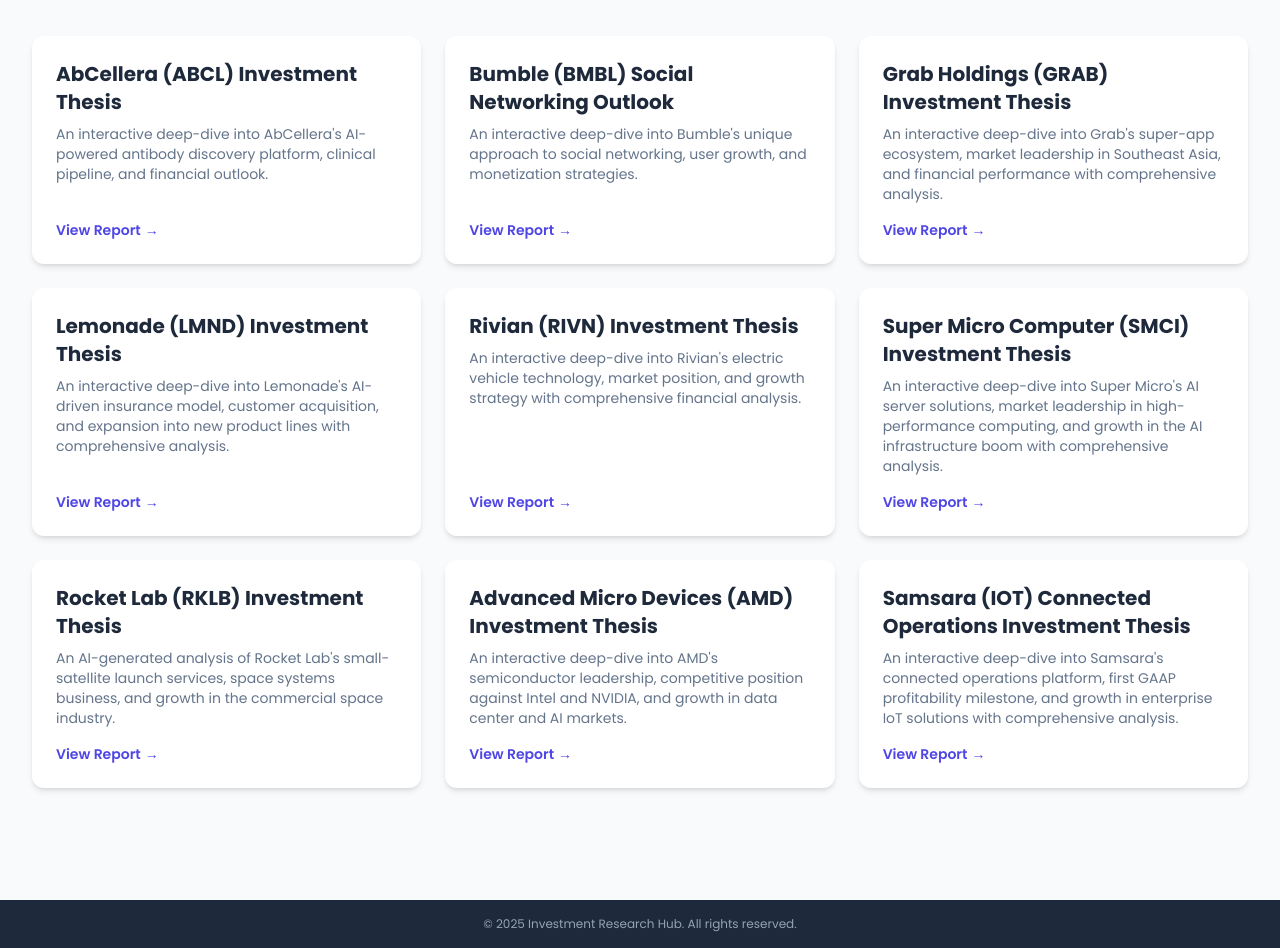
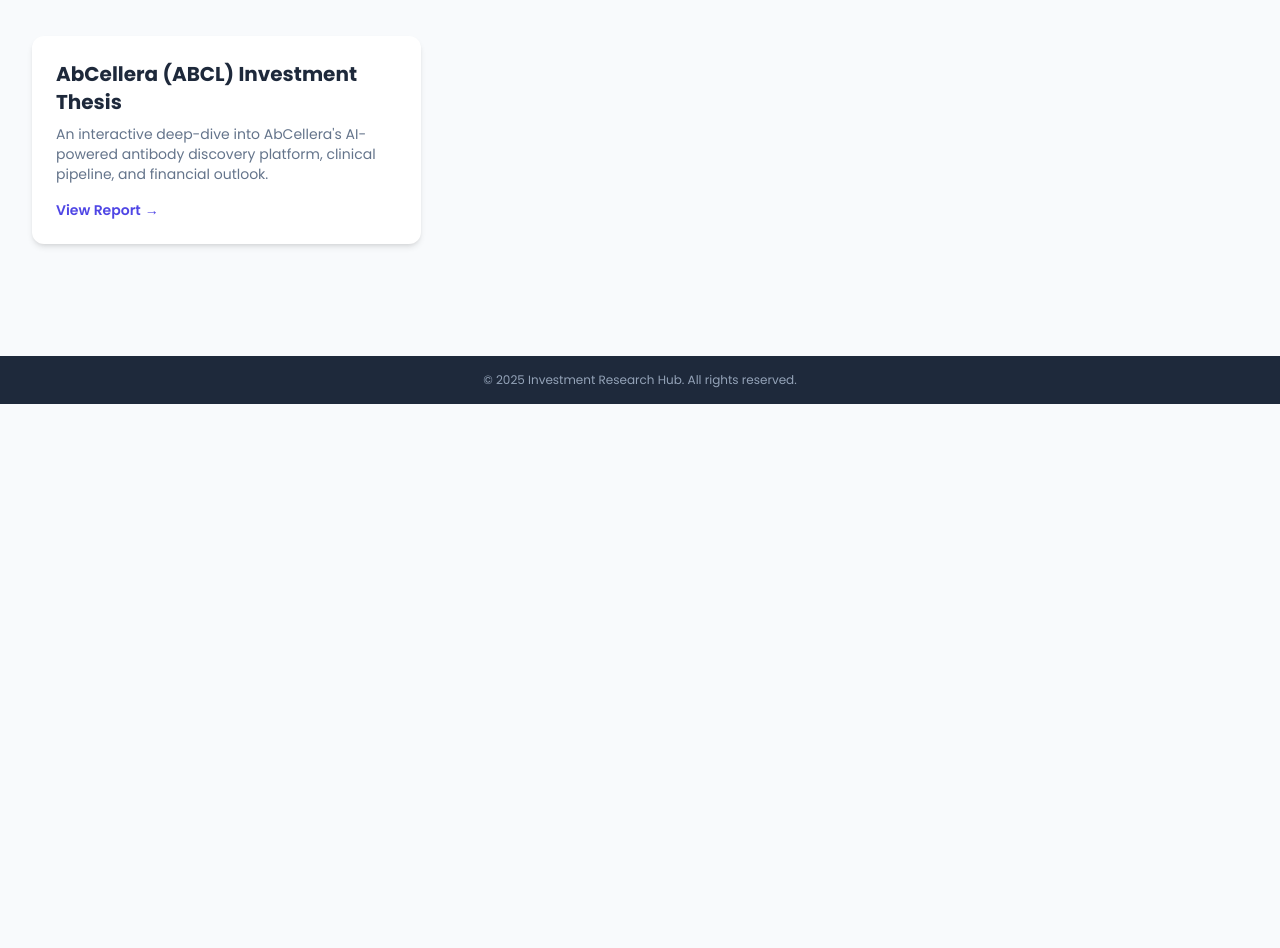
Before and after one commit to devangdshah/investment-research-hub, a website: page index.html in a window 1280 px wide. Shown: the part 400-1348 px from the top of the page. After the commit the page ends 804 px from the top, so only its background shows below. Drawn offline with nearby package versions, Linux system fonts and the light colour scheme.

Commit message:
Remove BMBL and SMCI cards from index page

```diff
--- a/index.html
+++ b/index.html
@@ -76,94 +76,7 @@
                 </a>
             </div>
 
-            <div class="card flex flex-col justify-between">
-                <div>
-                    <h3 class="text-xl font-bold text-slate-800 mb-2">Bumble (BMBL) Social Networking Outlook</h3>
-                    <p class="text-sm text-slate-500 mb-4">An interactive deep-dive into Bumble's unique approach to social networking, user growth, and monetization strategies.</p>
-                </div>
-                <a href="bmbl-investment-thesis.html" class="inline-flex items-center text-sm">
-                    View Report
-                    <span class="ml-1">→</span>
-                </a>
-            </div>
 
-            <div class="card flex flex-col justify-between">
-                <div>
-                    <h3 class="text-xl font-bold text-slate-800 mb-2">Grab Holdings (GRAB) Investment Thesis</h3>
-                    <p class="text-sm text-slate-500 mb-4">An interactive deep-dive into Grab's super-app ecosystem, market leadership in Southeast Asia, and financial performance with comprehensive analysis.</p>
-                </div>
-                <a href="grab-investment-thesis.html" class="inline-flex items-center text-sm">
-                    View Report
-                    <span class="ml-1">→</span>
-                </a>
-            </div>
-
-            <div class="card flex flex-col justify-between">
-                <div>
-                    <h3 class="text-xl font-bold text-slate-800 mb-2">Lemonade (LMND) Investment Thesis</h3>
-                    <p class="text-sm text-slate-500 mb-4">An interactive deep-dive into Lemonade's AI-driven insurance model, customer acquisition, and expansion into new product lines with comprehensive analysis.</p>
-                </div>
-                <a href="lmnd-investment-thesis.html" class="inline-flex items-center text-sm">
-                    View Report
-                    <span class="ml-1">→</span>
-                </a>
-            </div>
-
-            <div class="card flex flex-col justify-between">
-                <div>
-                    <h3 class="text-xl font-bold text-slate-800 mb-2">Rivian (RIVN) Investment Thesis</h3>
-                    <p class="text-sm text-slate-500 mb-4">An interactive deep-dive into Rivian's electric vehicle technology, market position, and growth strategy with comprehensive financial analysis.</p>
-                </div>
-                <a href="rivn-investment-thesis.html" class="inline-flex items-center text-sm">
-                    View Report
-                    <span class="ml-1">→</span>
-                </a>
-            </div>
-
-            <div class="card flex flex-col justify-between">
-                <div>
-                    <h3 class="text-xl font-bold text-slate-800 mb-2">Super Micro Computer (SMCI) Investment Thesis</h3>
-                    <p class="text-sm text-slate-500 mb-4">An interactive deep-dive into Super Micro's AI server solutions, market leadership in high-performance computing, and growth in the AI infrastructure boom with comprehensive analysis.</p>
-                </div>
-                <a href="smci-investment-thesis.html" class="inline-flex items-center text-sm">
-                    View Report
-                    <span class="ml-1">→</span>
-                </a>
-            </div>
-
-            <div class="card flex flex-col justify-between">
-                <div>
-                    <h3 class="text-xl font-bold text-slate-800 mb-2">Rocket Lab (RKLB) Investment Thesis</h3>
-                    <p class="text-sm text-slate-500 mb-4">An AI-generated analysis of Rocket Lab's small-satellite launch services, space systems business, and growth in the commercial space industry.</p>
-                </div>
-                <a href="rklb-investment-thesis.html" class="inline-flex items-center text-sm">
-                    View Report
-                    <span class="ml-1">→</span>
-                </a>
-            </div>
-
-            <div class="card flex flex-col justify-between">
-                <div>
-                    <h3 class="text-xl font-bold text-slate-800 mb-2">Advanced Micro Devices (AMD) Investment Thesis</h3>
-                    <p class="text-sm text-slate-500 mb-4">An interactive deep-dive into AMD's semiconductor leadership, competitive position against Intel and NVIDIA, and growth in data center and AI markets.</p>
-                </div>
-                <a href="amd-investment-thesis.html" class="inline-flex items-center text-sm">
-                    View Report
-                    <span class="ml-1">→</span>
-                </a>
-            </div>
-
-            <div class="card flex flex-col justify-between">
-                <div>
-                    <h3 class="text-xl font-bold text-slate-800 mb-2">Samsara (IOT) Connected Operations Investment Thesis</h3>
-                    <p class="text-sm text-slate-500 mb-4">An interactive deep-dive into Samsara's connected operations platform, first GAAP profitability milestone, and growth in enterprise IoT solutions with comprehensive analysis.</p>
-                </div>
-                <a href="iot-investment-thesis.html" class="inline-flex items-center text-sm">
-                    View Report
-                    <span class="ml-1">→</span>
-                </a>
-            </div>
-        </div>
     </main>
 
     <footer class="bg-slate-800 text-slate-400 mt-16">
```
